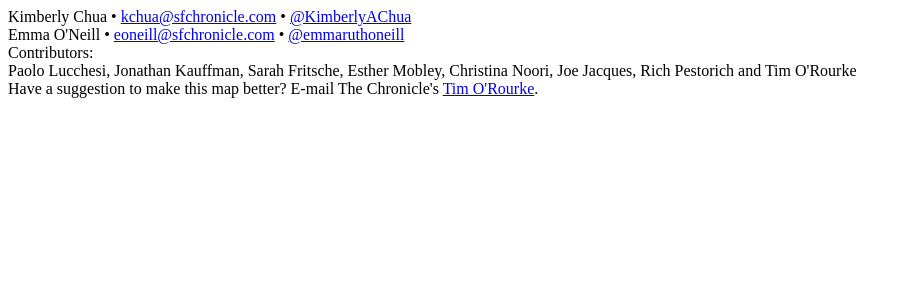
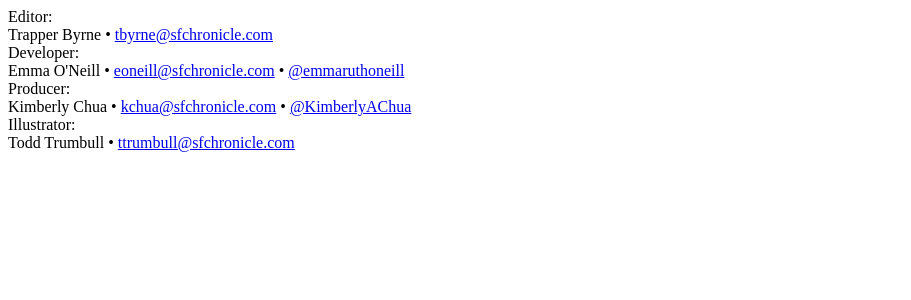
Before and after one commit to sfchronicle/trump-100-days, a PHP site: page /partials/_footer.html in a window 1280 px wide. Shown: the top 300 px of the page, without its empty margins (0-911 px from the left). Run offline with PHP 8.4, Linux system fonts and the light colour scheme.

Commit message:
cleaned up credits

```diff
--- a/src/css/project.less
+++ b/src/css/project.less
@@ -167,7 +167,7 @@
   }
   .event {
     font-family: @med-graphics;
-    font-size: 18px;
+    font-size: 16px;
     padding-bottom: 5px;
   }
   .tag {
--- a/src/index.html
+++ b/src/index.html
@@ -56,7 +56,7 @@
         <% json.Events.forEach(function(d){ %>
           <% if (d.Day == dd.Day){ %>
           <div class="event-item active <%=[d.Topic].toString().toLowerCase().replace(',','')%>">
-            <div class="event"><%=d.Headline%><a href="<%=d.link%>" target="_blank"><i class="fa fa-external-link" aria-hidden="true"></i></a></div>
+            <div class="event"><%=d.Headline%><a href="<%=d.Link%>" target="_blank"><i class="fa fa-external-link" aria-hidden="true"></i></a></div>
             <div class="day">Day <%=d.Day%> ( <%=d.Date %> )</div>
             <% var array = [d.Topic].toString().split(','); %>
             <div class="tags">
--- a/src/partials/_footer.html
+++ b/src/partials/_footer.html
@@ -3,14 +3,13 @@
 
 <div class="credits">
 
-  <div class="entry">
-    <div>Kimberly Chua  &bull; <a href="mailto:kchua@sfchronicle.com">kchua@sfchronicle.com</a>  &bull; <a href = "https://twitter.com/kimberlyachua" target="_blank">@KimberlyAChua</a></div>
-    <div>Emma O'Neill  &bull; <a href="mailto:eoneill@sfchronicle.com">eoneill@sfchronicle.com</a>   &bull; <a href = "https://twitter.com/emmaruthoneill" target="_blank">@emmaruthoneill</a></div>
-  </div>
+  <div class="entry">Editor:  <br>Trapper Byrne  &bull; <a href="mailto:tbyrne@sfchronicle.com">tbyrne@sfchronicle.com</a></div>
 
-  <div class="entry"><div>Contributors: </div>Paolo Lucchesi, Jonathan Kauffman, Sarah Fritsche, Esther Mobley, Christina Noori, Joe Jacques, Rich Pestorich and Tim O'Rourke</div>
+  <div class="entry">Developer:  <br>Emma O'Neill  &bull; <a href="mailto:eoneill@sfchronicle.com">eoneill@sfchronicle.com</a>   &bull; <a href = "https://twitter.com/emmaruthoneill" target="_blank">@emmaruthoneill</a></div>
 
-  <div class="entry">Have a suggestion to make this map better? E-mail The Chronicle's <a href="mailto:torourke@sfchronicle.com">Tim O'Rourke</a>.</div>
+  <div class="entry">Producer: <br>Kimberly Chua  &bull; <a href="mailto:kchua@sfchronicle.com">kchua@sfchronicle.com</a>  &bull; <a href = "https://twitter.com/kimberlyachua" target="_blank">@KimberlyAChua</a></div>
+
+  <div class="entry">Illustrator:  <br>Todd Trumbull  &bull; <a href="mailto:ttrumbull@sfchronicle.com">ttrumbull@sfchronicle.com</a></div>
 
 </div>
 
```
